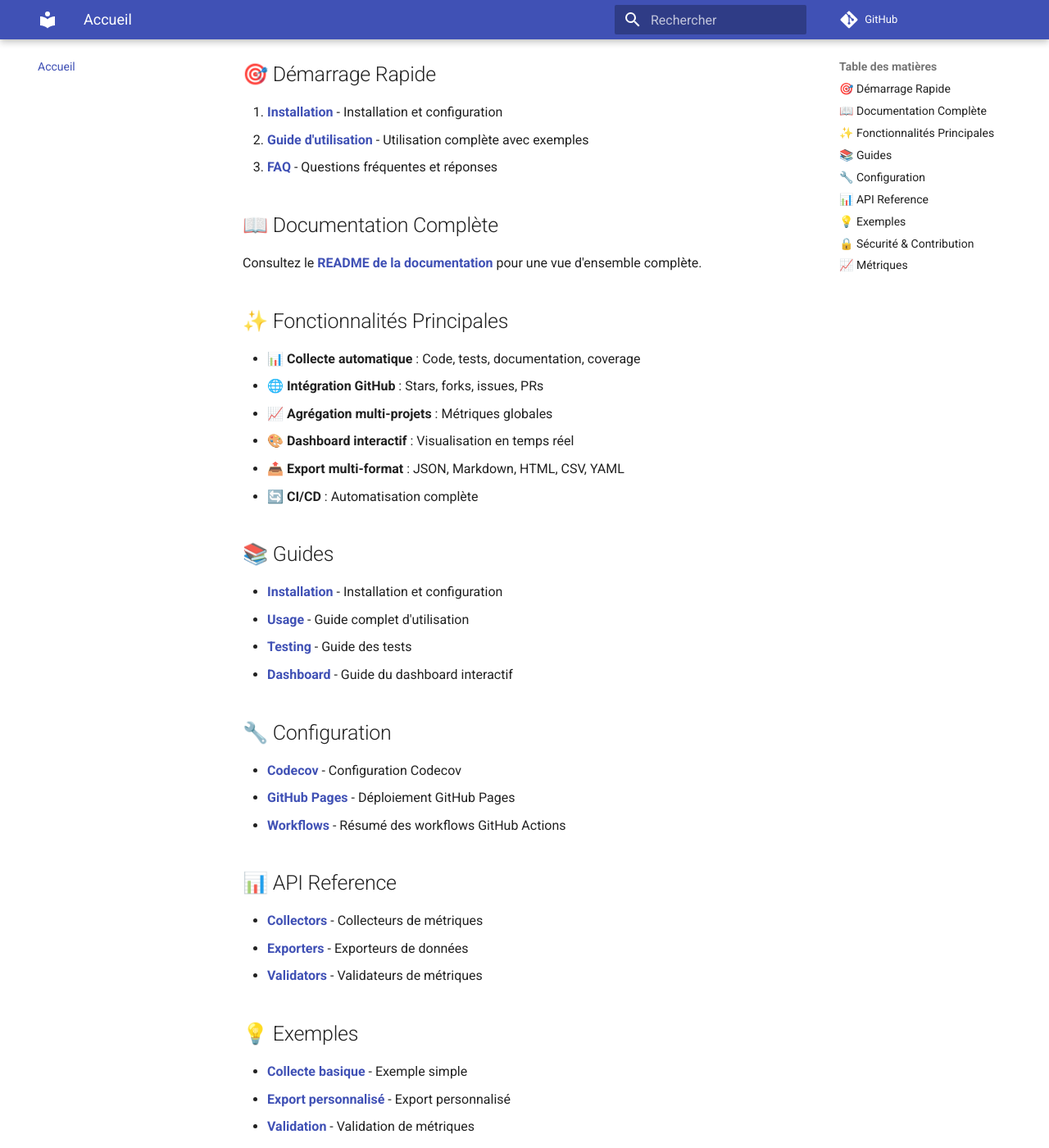
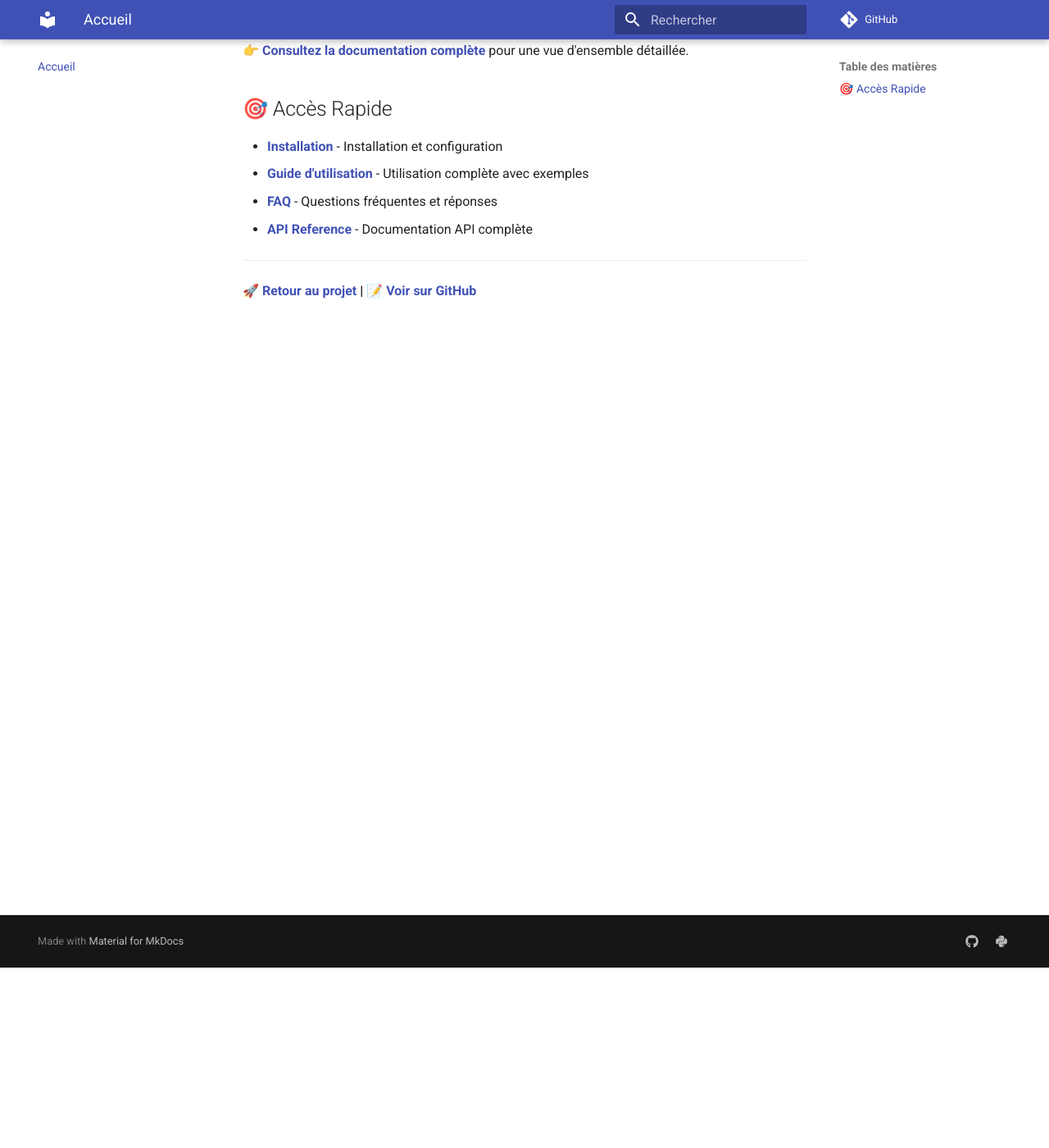
Before and after one commit to arkalia-luna-system/arkalia-metrics-collector, an MkDocs documentation site: the page built from docs/index.md, in a window 1280 px wide and 1400 px high, scrolled down 220 px. Shown: the whole window at 82% size. Built offline with MkDocs 1.6.1 and Material for MkDocs 9.7.7, drawn with Linux system fonts in a browser that asks for light colours; comment, search, counter and statistics services are not loaded; some of the changed text lies outside the part shown.

Commit message:
docs: Optimisation et allègement des fichiers Markdown
- Simplification de docs/index.md (réduit de 62 à 15 lignes)
- Fusion des redondances entre index.md et README.md
- Simplification de METRICS_FINAL_SUMMARY.md
- Déplacement de AUDIT_REPORT.md dans docs/archive/
- Documentation plus claire et performante

```diff
--- a/docs/index.md
+++ b/docs/index.md
@@ -2,60 +2,14 @@
 
 > **Collecteur de métriques universel et professionnel pour projets Python**
 
-## 🎯 Démarrage Rapide
+👉 **[Consultez la documentation complète](README.md)** pour une vue d'ensemble détaillée.
 
-1. **[Installation](guides/installation.md)** - Installation et configuration
-2. **[Guide d'utilisation](guides/usage.md)** - Utilisation complète avec exemples
-3. **[FAQ](FAQ.md)** - Questions fréquentes et réponses
-
-## 📖 Documentation Complète
-
-Consultez le **[README de la documentation](README.md)** pour une vue d'ensemble complète.
-
-## ✨ Fonctionnalités Principales
-
-- 📊 **Collecte automatique** : Code, tests, documentation, coverage
-- 🌐 **Intégration GitHub** : Stars, forks, issues, PRs
-- 📈 **Agrégation multi-projets** : Métriques globales
-- 🎨 **Dashboard interactif** : Visualisation en temps réel
-- 📤 **Export multi-format** : JSON, Markdown, HTML, CSV, YAML
-- 🔄 **CI/CD** : Automatisation complète
-
-## 📚 Guides
+## 🎯 Accès Rapide
 
 - **[Installation](guides/installation.md)** - Installation et configuration
-- **[Usage](guides/usage.md)** - Guide complet d'utilisation
-- **[Testing](guides/testing.md)** - Guide des tests
-- **[Dashboard](guides/dashboard.md)** - Guide du dashboard interactif
-
-## 🔧 Configuration
-
-- **[Codecov](CODECOV_SETUP.md)** - Configuration Codecov
-- **[GitHub Pages](GITHUB_PAGES_SETUP.md)** - Déploiement GitHub Pages
-- **[Workflows](WORKFLOWS_SUMMARY.md)** - Résumé des workflows GitHub Actions
-
-## 📊 API Reference
-
-- **[Collectors](api/collectors.md)** - Collecteurs de métriques
-- **[Exporters](api/exporters.md)** - Exporteurs de données
-- **[Validators](api/validators.md)** - Validateurs de métriques
-
-## 💡 Exemples
-
-- **[Collecte basique](examples/basic_collection.md)** - Exemple simple
-- **[Export personnalisé](examples/custom_export.md)** - Export personnalisé
-- **[Validation](examples/validation.md)** - Validation de métriques
-- **[Projets externes](examples/external_projects.md)** - Tests sur projets externes
-
-## 🔒 Sécurité & Contribution
-
-- **[Sécurité](SECURITY.md)** - Politique de sécurité
-- **[Contribution](CONTRIBUTING.md)** - Guide de contribution
-- **[SEO](SEO_GUIDE.md)** - Guide SEO
-
-## 📈 Métriques
-
-- **[Résumé des métriques](METRICS_FINAL_SUMMARY.md)** - Métriques agrégées du projet
+- **[Guide d'utilisation](guides/usage.md)** - Utilisation complète avec exemples
+- **[FAQ](FAQ.md)** - Questions fréquentes et réponses
+- **[API Reference](api/)** - Documentation API complète
 
 ---
 
```
Also changed, not shown: docs/METRICS_FINAL_SUMMARY.md (+3 -18 lines), docs/archive/AUDIT_REPORT.md (renamed from AUDIT_REPORT.md).
